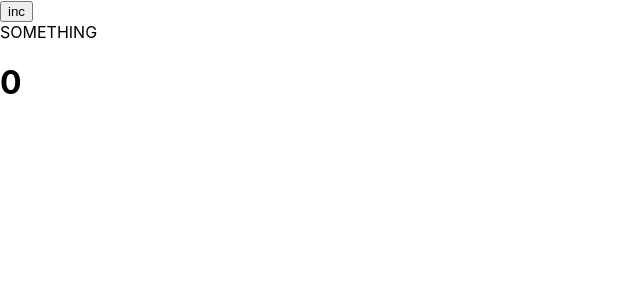
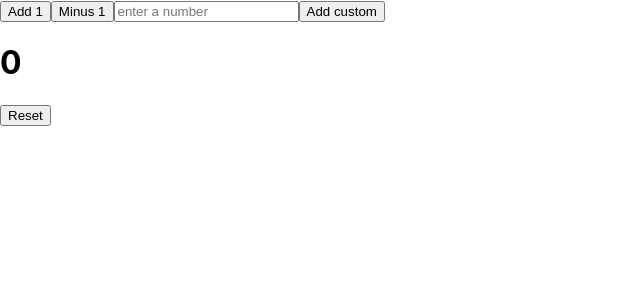
Before and after one commit to OleksandraRiabchenko/redux-okten, a React (Create React App) app: page / in a window 1280 px wide. Shown: the top 300 px of the page, without its empty margins (0-640 px from the left). Built offline with nearby package versions, Linux system fonts and the light colour scheme.

Commit message:
HW1 btn-action-inc-dec-custom-reset

```diff
--- a/src/App.js
+++ b/src/App.js
@@ -1,33 +1,48 @@
 import {useSelector, useDispatch} from 'react-redux';
 
-const SomeNestedChildComponent = () => {
-    // const counter = useSelector((state) => state.counterValue); або 2й варіант одразу деструктуризувати об'єкт
+export default function App() {
     const counter = useSelector(({counterValue}) => counterValue);
-    //console.log(counter);
+    const dispatch = useDispatch();
 
     return (
-        <div>
-            SOMETHING
-            <h1> {counter}</h1>
 
-        </div>
-    )
-}
-
-const SomeChildComponent = () => {
-    return (<SomeNestedChildComponent/>)
-}
-
-export default function App() {
-    const dispatch = useDispatch();
-    return (
         <div>
             <button onClick={() => {
-                dispatch({type: 'INC'})
+                dispatch({
+                    type: 'INC'
+                })
             }
-            }>inc
+            }>Add 1
             </button>
-            <SomeChildComponent/>
+
+            <button onClick={() => {
+                dispatch({
+                    type: 'DEC'
+                })
+            }
+            }>Minus 1
+            </button>
+
+            <input type="number" placeholder="enter a number" id="input"/>
+
+            <button onClick={() => {
+                dispatch({
+                    type: 'INC-CUSTOM',
+                    payload: +document.getElementById('input').value
+                })
+            }
+            }>Add custom
+            </button>
+
+            <h1>{counter}</h1>
+
+            <button onClick={() => {
+                dispatch({
+                    type: 'RESET'
+                })
+            }
+            }>Reset
+            </button>
         </div>
     );
 }
--- a/src/index.js
+++ b/src/index.js
@@ -11,13 +11,16 @@ const initialState = {
     counterValue: 0
 }
 const counterReduser = (state = initialState, action) => {
-    //console.log({state, action})
+    // console.log(state, action)
     switch (action.type) {
         case 'INC': {
             return {...state, counterValue: state.counterValue + 1}
         }
         case 'DEC': {
             return {...state, counterValue: state.counterValue - 1}
+        }
+        case 'INC-CUSTOM': {
+            return {...state, counterValue: state.counterValue + action.payload}
         }
         case 'RESET': {
             return {...state, counterValue: 0}
@@ -27,16 +30,8 @@ const counterReduser = (state = initialState, action) => {
     }
 }
 
+
 const store = createStore(counterReduser);
-
-// console.log(store);
-// console.log('not from subscribe', store.getState())
-// store.subscribe(() => {
-//     console.log('from subscribe', store.getState())
-// })
-// store.dispatch({
-//     type:'INC'
-// })
 
 ReactDOM.render(
     <React.StrictMode>
```
